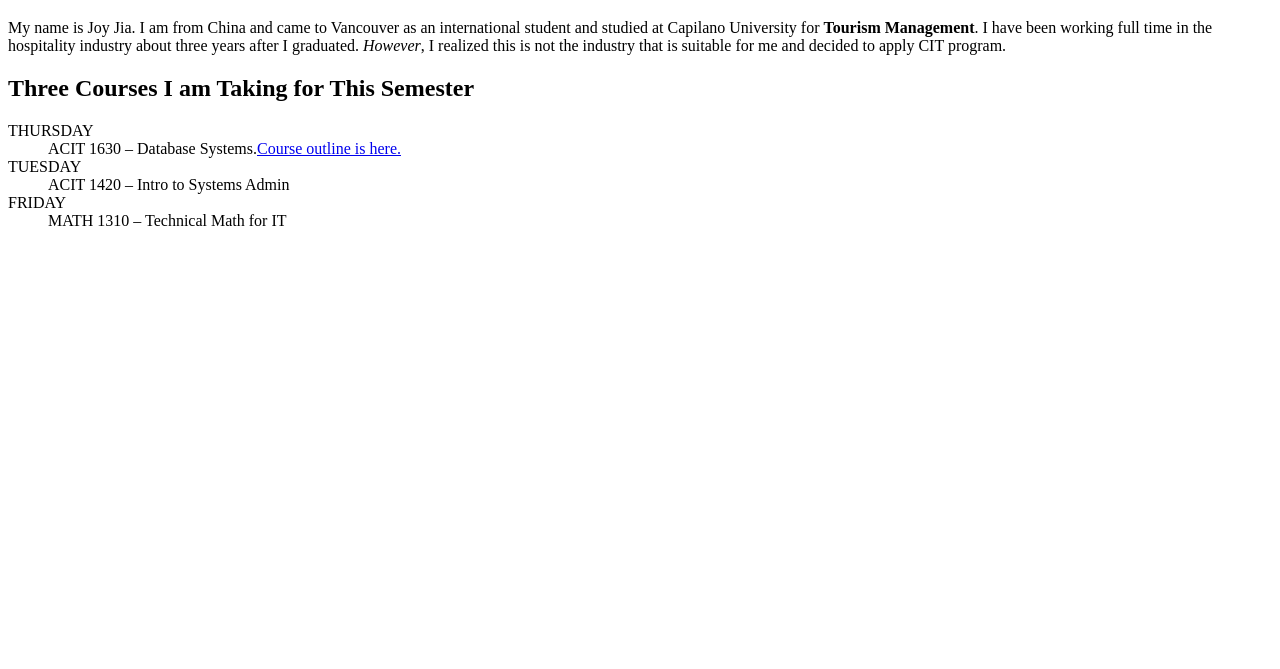
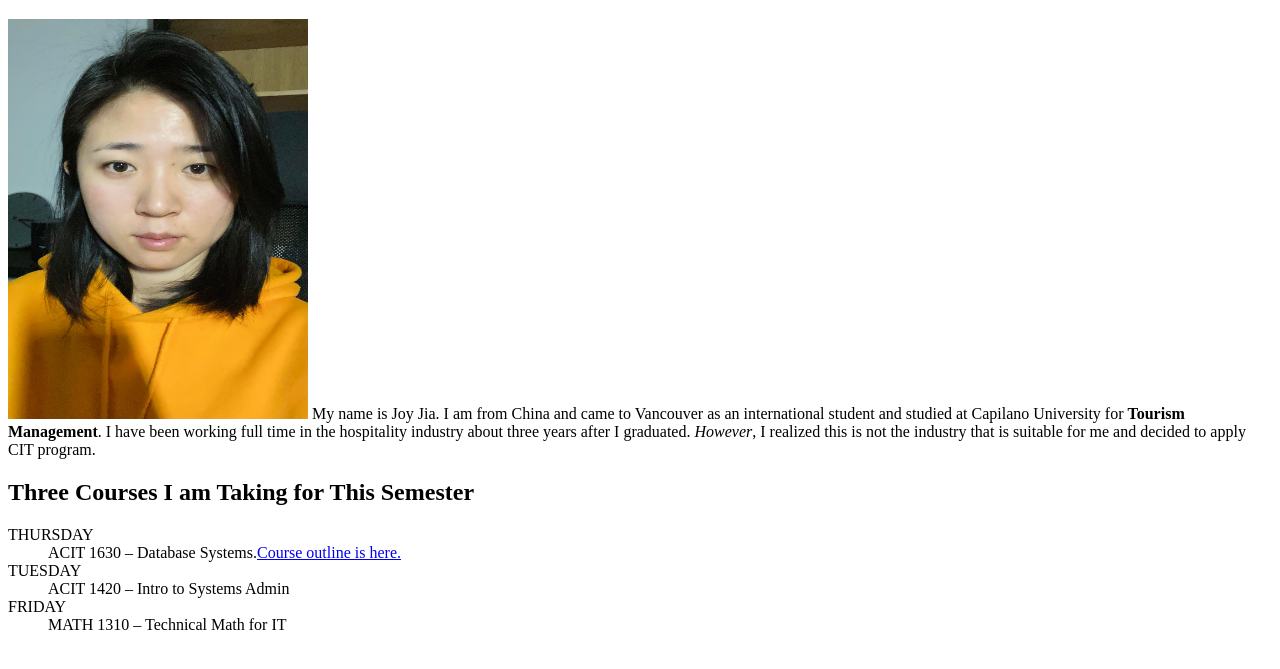
Before and after one commit to zhaotongjia/ACITmidterm, a plain HTML site: page index.html in a window 1280 px wide. Shown: the part 61-730 px from the top of the page. Drawn offline with Linux system fonts and the light colour scheme.

Commit message:
first_css_add

```diff
--- /dev/null
+++ b/css/sytles.css
@@ -0,0 +1,6 @@
+body {
+    background-color:#14213D
+}
+h1 {
+    color:#14213D;
+}
--- a/index.html
+++ b/index.html
@@ -3,11 +3,12 @@
 <head>
     <meta charset="UTF-8">
     <meta name="viewport" content="width=device-width, initial-scale=1.0">
+    <link rel="styles" href="css/sytles.css">
     <title>Document</title>
 </head>
 <body>
     <h1>Introduce Myself</h1>
-<p>My name is Joy Jia. I am from China and came to Vancouver as an international student and studied at Capilano University for <strong>Tourism Management</strong>. I have been working full time in the hospitality industry about three years after I graduated. <em>However</em>, I realized this is not the industry that is suitable for me and decided to apply CIT program. </p>
+<p><img src="images/selfie.jpg" alt="My Selfie" width="300" height="400"> My name is Joy Jia. I am from China and came to Vancouver as an international student and studied at Capilano University for <strong>Tourism Management</strong>. I have been working full time in the hospitality industry about three years after I graduated. <em>However</em>, I realized this is not the industry that is suitable for me and decided to apply CIT program. </p>
 <h2>Three Courses I am Taking for This Semester</h2>
 <dl>
     <dt>THURSDAY</dt>
```
Also changed, not shown: Picture1.png (added), images/selfie.jpg (added), 1 other file.
